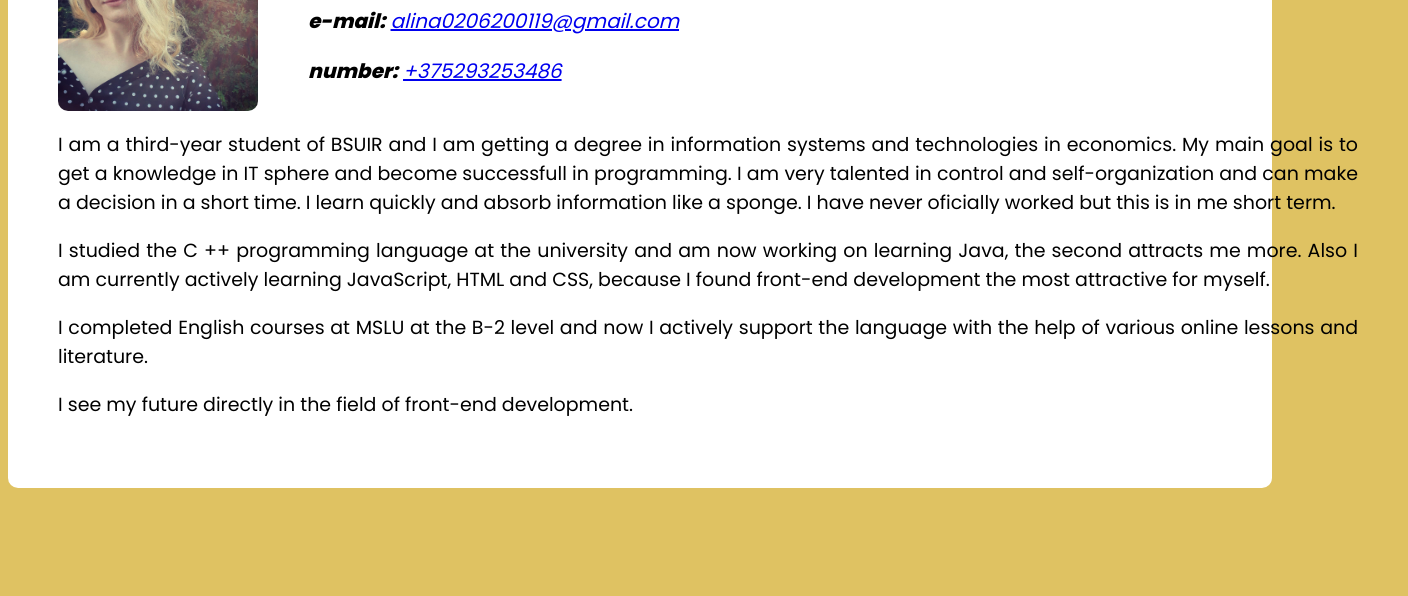
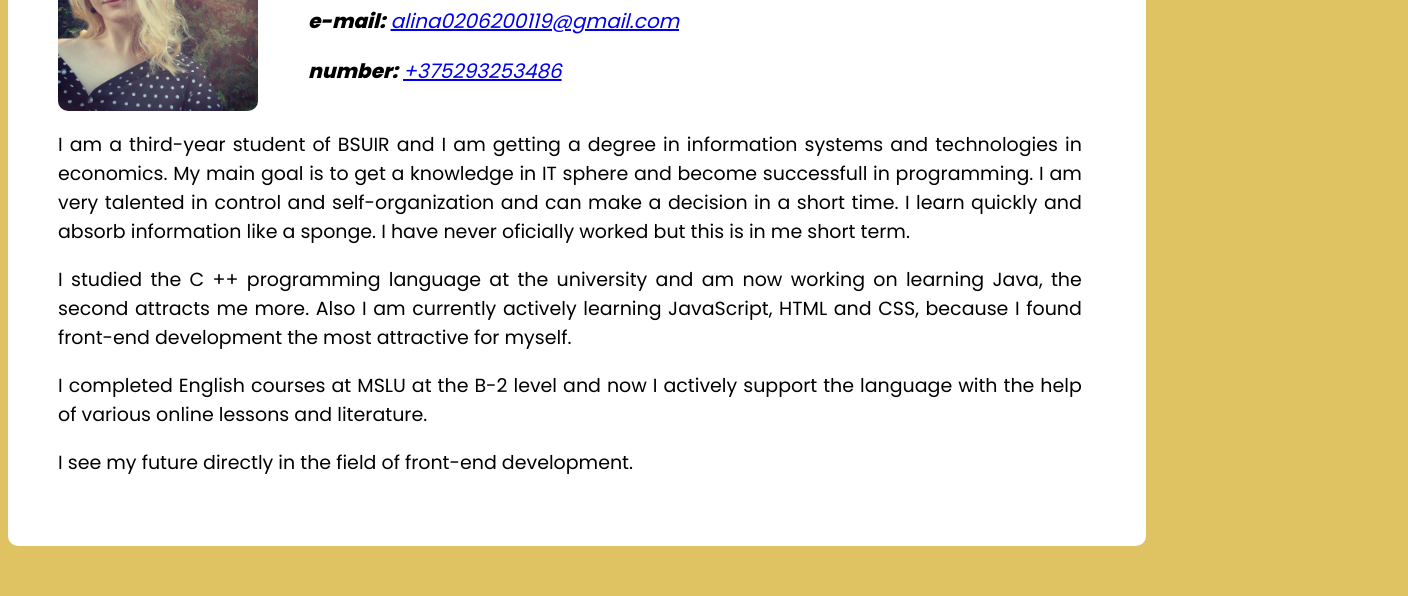
Before and after one commit to Lina261/rsschool-cv, a plain HTML site: page index.html in a window 1280 px wide. Shown: the part 204-800 px from the top of the page, 1408 px wide, since content can reach past the window. Drawn offline with Linux system fonts and the light colour scheme.

Commit message:
fix: styles fixed

```diff
--- a/style.css
+++ b/style.css
@@ -35,7 +35,7 @@ img{
 }
 .info{
     font-size: 19px;
-    width: 1300px;
+    width: 90%;
     padding: 50px;
     padding-top: 0;
     text-align: justify;
@@ -43,4 +43,5 @@ img{
 section{
     background-color: white;
     border-radius: 10px;
+    width: 90%;
 }
```
